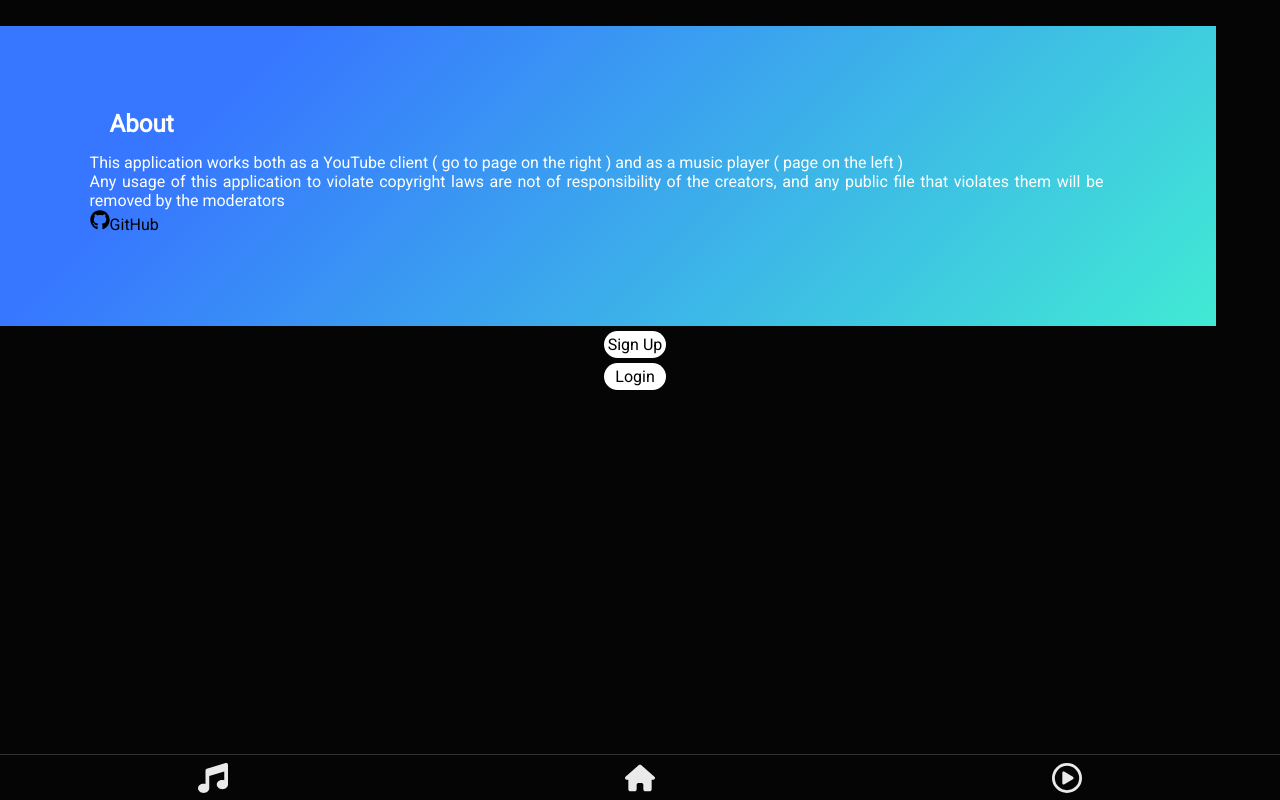
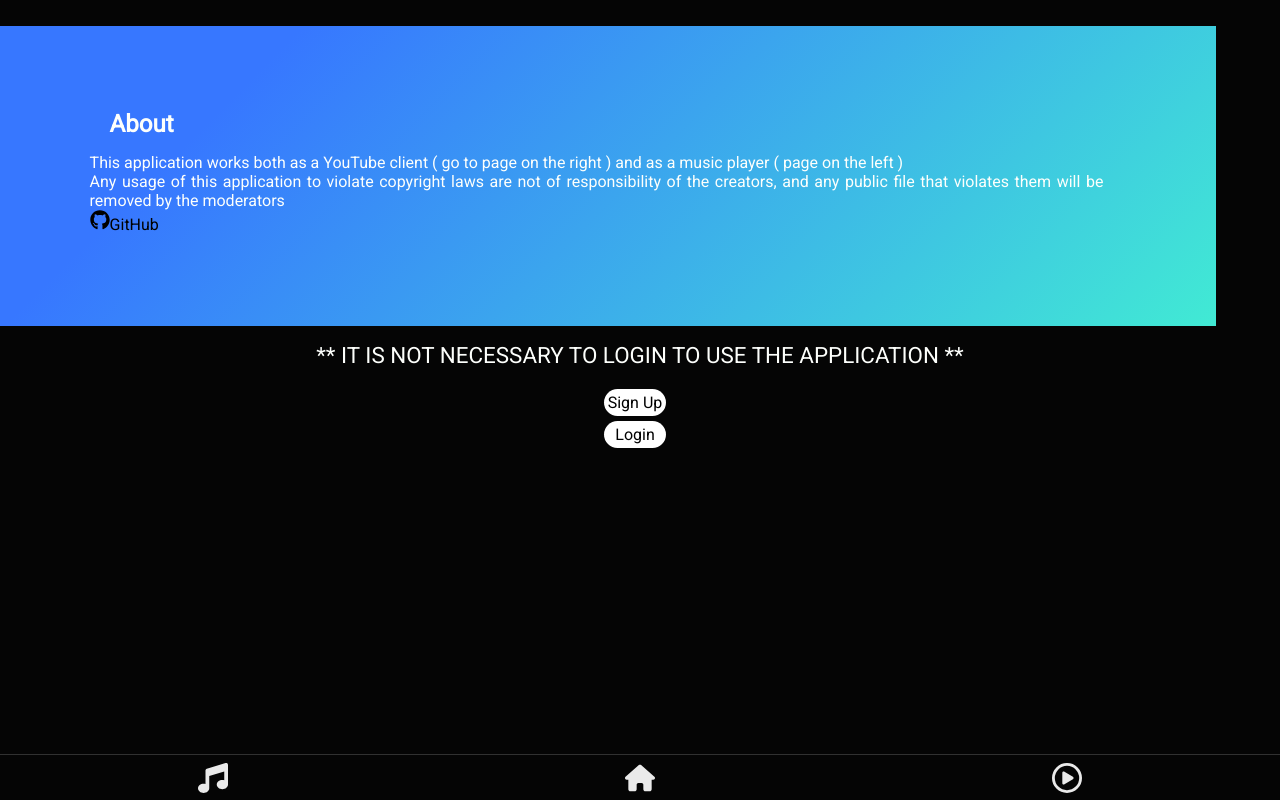
Before and after one commit to HeitorRaimundoPrado/reactjs-remote-video-player, a React (Vite) app: page / in a window 1280 px wide. Built offline with nearby package versions, Linux system fonts and the light colour scheme; no server answers.

Commit message:
feat(react): add message that it is not necessary to login

```diff
--- a/src/App.jsx
+++ b/src/App.jsx
@@ -10,7 +10,6 @@ import UploadForm from './pages/UploadForm'
 
 import { useSwipeable } from 'react-swipeable'
 
-import HomePage from './pages/HomePage.jsx'
 import SoundPage from './pages/SoundPage.jsx'
 import YouTubePage from './pages/YouTubePage.jsx'
 import CreatePlaylist from './pages/CreatePlaylist.jsx'
@@ -77,13 +76,7 @@ function App() {
           <BrowserRouter>
             <Routes>
               <Route path='/' element={<Home/>}/>
-              <Route path='/test-watch' element={<TestWatch/>}/>
-              <Route path='/test-search' element={<TestSearch/>}/>
-              <Route path='/test-upload' element={<TestUpload/>}/>
-              <Route path='/test-audio' element={<TestAudio/>}/>
-              <Route path='/test-get-music' element={<TestGetAllMusic/>}/>
 
-              <Route path='/' element={<HomePage/>}/>
               <Route path='/sound' element={<SoundPage/>}/>
               <Route path='/youtube' element={<YouTubePage/>}/>
 
--- a/src/pages/Home/Home.jsx
+++ b/src/pages/Home/Home.jsx
@@ -23,6 +23,9 @@ export default function Home() {
                     </p>
                     <a href="https://github.com/HeitorRaimundoPrado/reactjs-remote-video-player"><img src='github.svg' height='20px' width='20x'/>GitHub</a>
                 </header>
+                <p className="centralized-white-p">
+                  ** IT IS NOT NECESSARY TO LOGIN TO USE THE APPLICATION **
+                </p>
                 <AuthLinks removeToken={useToken.removeToken}/>
             </main>
         </>
--- a/src/style/Home.scss
+++ b/src/style/Home.scss
@@ -27,5 +27,12 @@ body {
                 text-decoration: none;
             }
         }
+        .centralized-white-p {
+            width: 100%;
+            text-align: center;
+            font-size: 1.4rem;
+            margin-top: 1rem;
+            margin-bottom: 1rem;
+        }
     }
 }
```
Also changed, not shown: src/pages/HomePage.jsx (deleted, +0 -9 lines).
